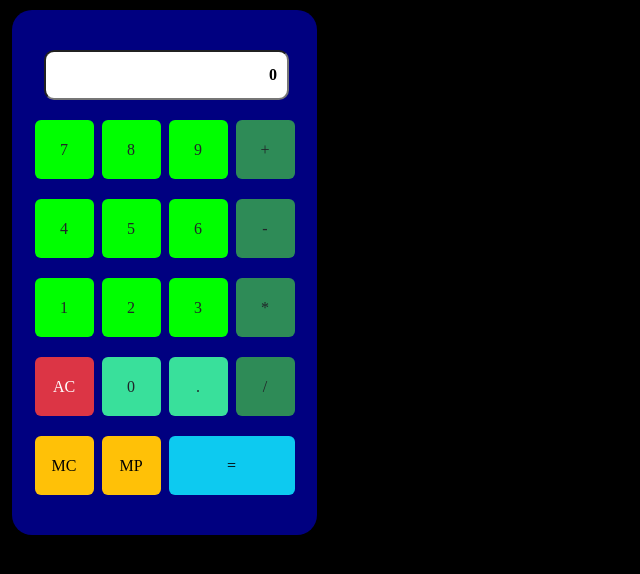
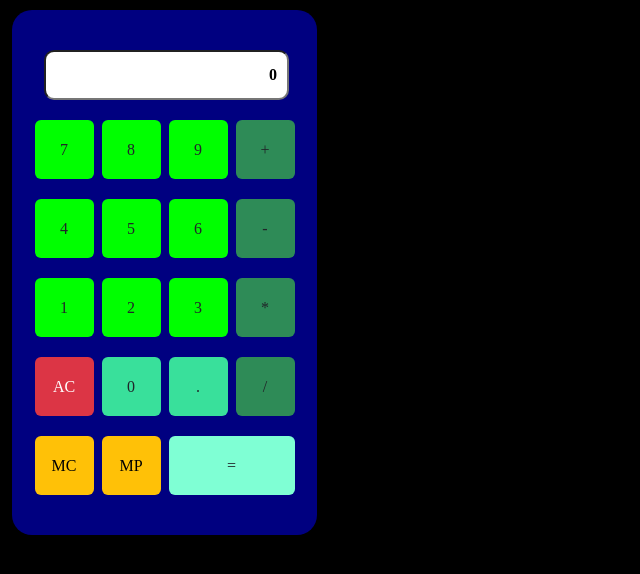
Before and after one commit to ooomega55/JS-calculator, a plain HTML site: page index.html in a window 1280 px wide. Shown: the whole page, without its empty margins (0-640 px from the left). Drawn offline with nearby package versions, Linux system fonts and the light colour scheme.

Commit message:
equal color

```diff
--- a/index.html
+++ b/index.html
@@ -60,7 +60,7 @@
         <div class="row justify-content-center pixel">
           <button type="button" class="btn btn-warning numBut" onclick="copyButPress()">MC</button>
           <button type="button" class="btn btn-warning numBut" onclick="pasteButPress()">MP</button>
-          <button type="button" class="btn btn-info equalBut" onclick="equalButPress()">=</button>
+          <button type="button" class="btn equalcolor equalBut" onclick="equalButPress()">=</button>
         </div>
 
 
--- a/style.css
+++ b/style.css
@@ -84,3 +84,11 @@ body {
 .symbolcolor:hover{
     background-color: #42B1F3;
 }
+
+.equalcolor{
+    background-color: aquamarine;
+}
+
+.equalcolor:hover{
+    background-color: #42B1F3;
+}
```
